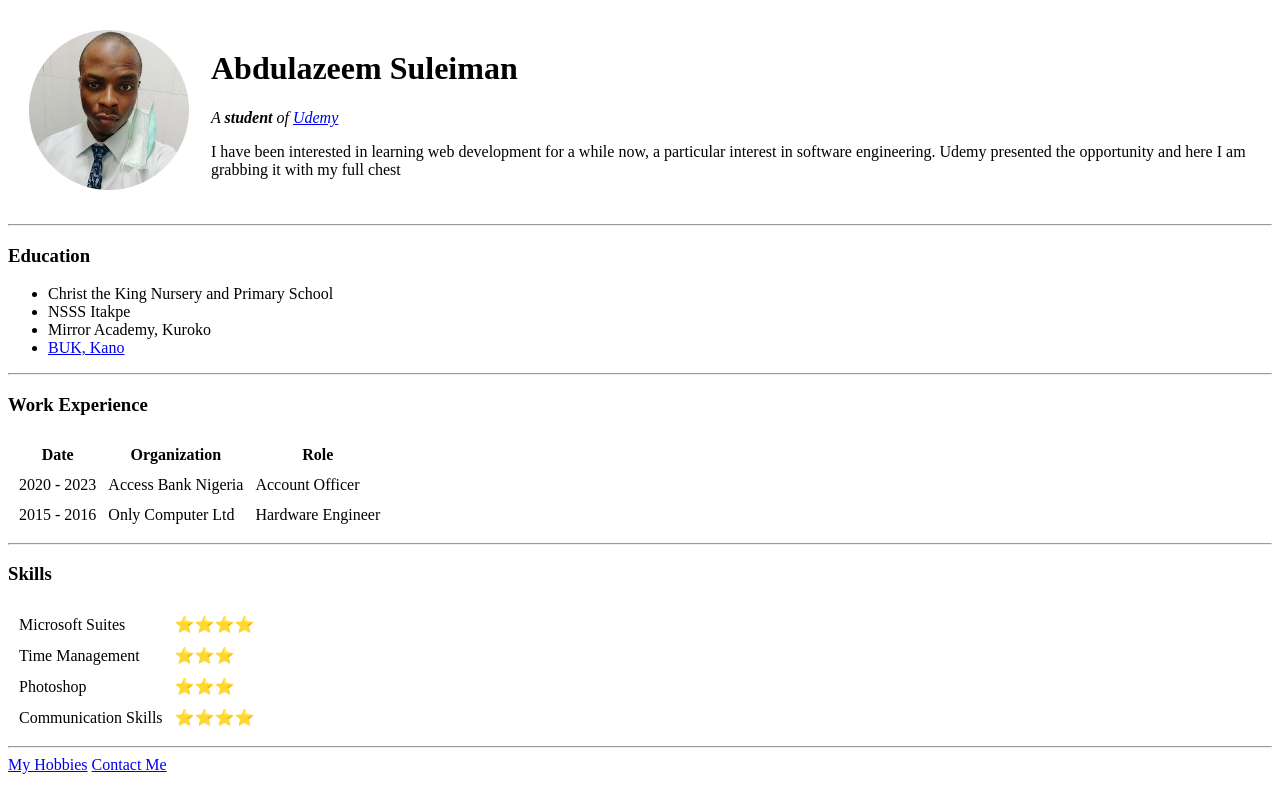
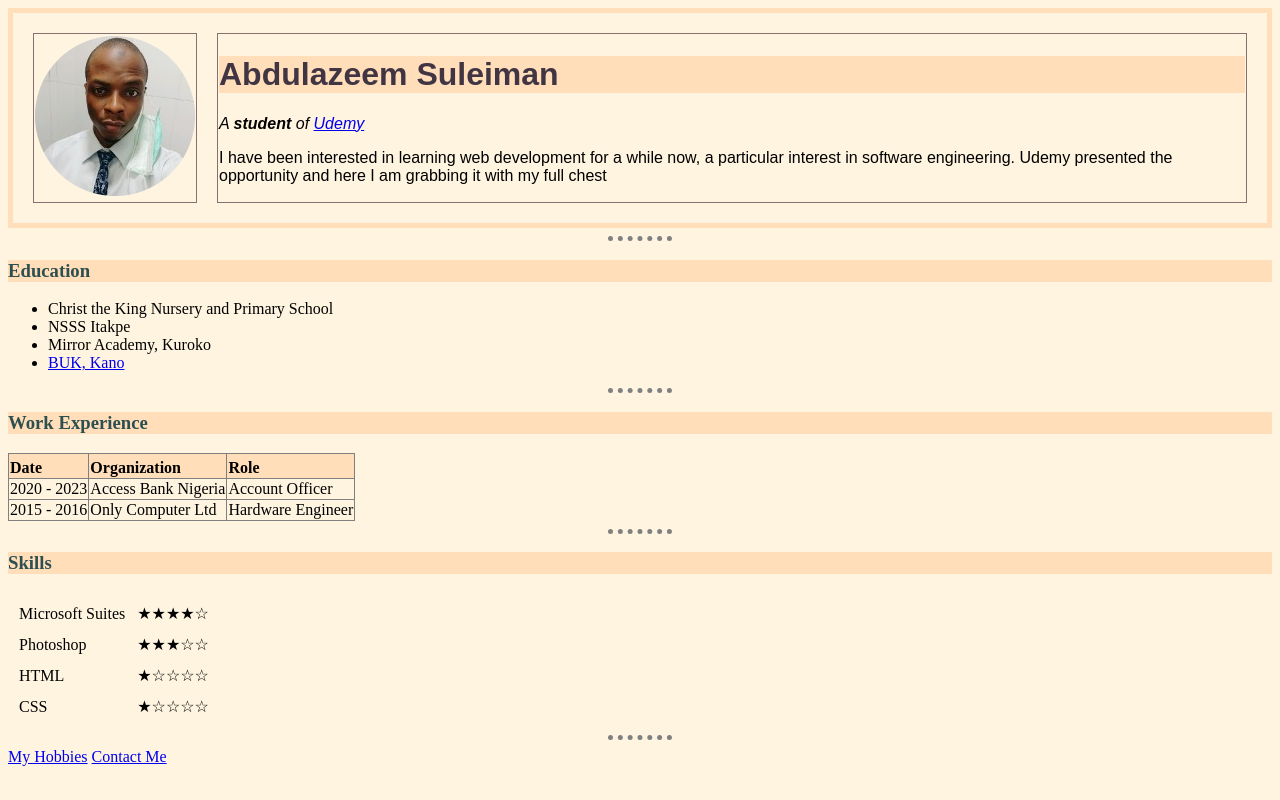
Before and after one commit to abdulazim12/CV, a plain HTML site: page index.html in a window 1280 px wide. Drawn offline with Linux system fonts and the light colour scheme.

Commit message:
Add files via upload

```diff
--- /dev/null
+++ b/css/styles.css
@@ -0,0 +1,61 @@
+body  {
+    background-color:  #FFF4E0;
+  }
+
+hr {
+
+    border-color: gray;
+    border-style: dotted none none;
+    width: 5%;
+    border-width: 5px;
+  }
+
+#info {
+    font-family: Arial, Helvetica, sans-serif;
+    width: 100%;
+    border-width: 5px;
+    border-style: solid solid;
+    border-color: #FFDEB9;
+
+}
+
+#info td{
+  border-style: solid solid;
+  border-color: #867070;
+}
+
+h1   {
+    color: #413543;
+}
+
+h3 {
+    color: #2E4F4F;
+}
+
+#info td h1, h3 {
+   background-color: #FFDEB9;
+}
+
+/*#info td {
+  border: 1px solid;
+}*/
+
+
+
+/*#demo2 {
+  border-width: 1px;
+  border-style: solid;
+}*/
+
+#demo3 {
+
+  border-collapse: collapse;
+  text-align: left;
+}
+
+#demo3 th {
+  padding-top: 5px;
+  padding-bottom: 5x;
+  background-color: #FFDEB9;
+  border-style: solid;
+}
--- a/index.html
+++ b/index.html
@@ -3,9 +3,11 @@
  <head>
     <meta charset="UTF-8">
     <title>🤖Dee's Personal Site</title>
+    <link rel="stylesheet" href="css/styles.css">
+
  </head>
  <body>
-  <table cellspacing ="20">
+  <table border="1" cellspacing="20" id="info">
     <tr>
       <td><img src="images/Dee-modified.png" alt="This is what I look like"></td>
       <td><h1>Abdulazeem Suleiman</h1>
@@ -23,7 +25,7 @@
     </ul>
     <hr>
     <h3>Work Experience</h3>
-    <table cellspacing="10px">
+    <table border="1" cellspacing="10px" id="demo3">
       <thead>
         <tr>
           <th>Date</th>
@@ -54,22 +56,22 @@
       <tbody>
         <tr>
          <td>Microsoft Suites</td>
-         <td>⭐⭐⭐⭐</td>
-        <tr>
-         <td>Time Management</td>
-         <td>⭐⭐⭐</td>
+         <td>&#9733&#9733&#9733&#9733☆</td>
         </tr>
         <tr>
-         <td>Photoshop </td>
-         <td>⭐⭐⭐</td>
+          <td>Photoshop </td>
+          <td>&#9733&#9733&#9733☆☆</td>
         </tr>
         <tr>
-         <td>Communication Skills</td>
-         <td>⭐⭐⭐⭐</td>
+         <td>HTML</td>
+         <td>&#9733☆☆☆☆</td>
+        </tr>
+        <tr>
+         <td>CSS</td>
+         <td>&#9733☆☆☆☆</td>
         </tr>
       </tbody>
     </table>
-
     <hr>
     <a href="hobbies.html" target="_blank">My Hobbies</a>
     <a href="contact.html" target="_blank">Contact Me</a>
```
Also changed, not shown: contact.html (+1 -0 lines), hobbies.html (+1 -0 lines).
